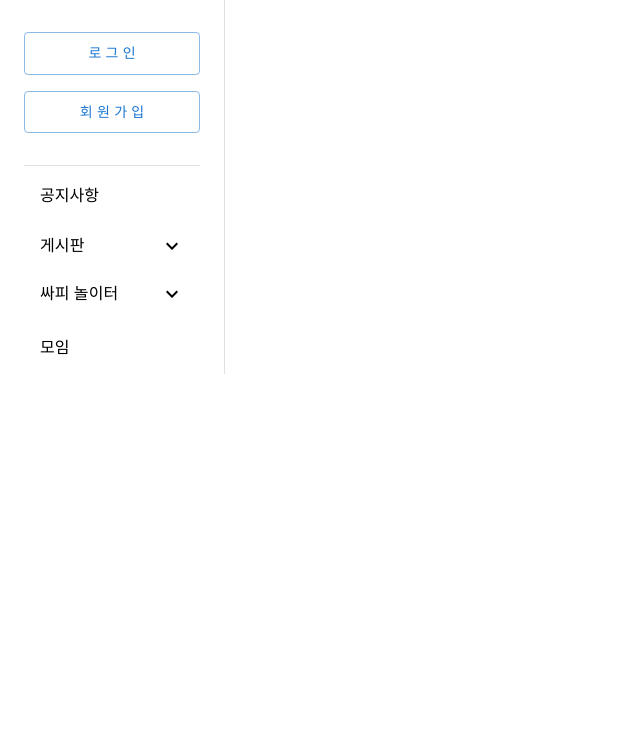
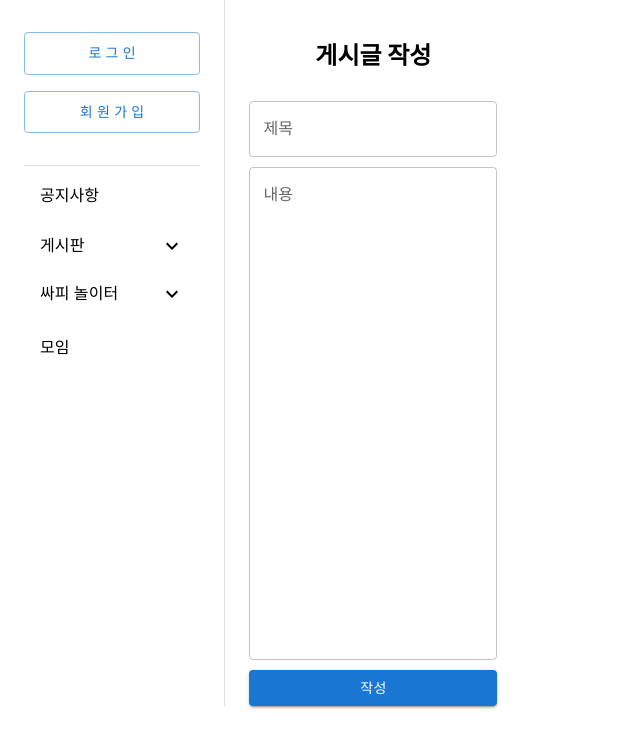
Before and after one commit to Eonyong/ssayeon, a React (Create React App) app in the folder frontend/: page /boards/notice/new in a window 1280 px wide. Shown: the top 748 px of the page, without its empty margins (0-640 px from the left). Built offline with nearby package versions, Linux system fonts and the light colour scheme.

Commit message:
:recycle: refactor: 컴포넌트 경로 수정

```diff
--- a/frontend/src/App.js
+++ b/frontend/src/App.js
@@ -8,7 +8,7 @@ import Signup from './components/main/accounts/Signup';
 import Login from './components/main/accounts/Login';
 import NoticeList from './components/main/boards/notice/NoticeList';
 import NoticeDetail from './components/main/boards/notice/NoticeDetail';
-import NewArticle from './components/main/boards/NewArticle';
+import NewNotice from './components/main/boards/notice/NewNotice';
 
 function App() {
   return (
@@ -23,7 +23,7 @@ function App() {
             <Routes>
               <Route path='accounts/singup' element={ <Signup /> } />
               <Route path='accounts/login' element={ <Login /> } />
-              <Route path='/boards/new' element={ <NewArticle /> } />
+              <Route path='/boards/notice/new' element={ <NewNotice /> } />
               <Route path='/boards/notice' element={ <NoticeList />}/>
               {/* id값으로 rerouting */}
               <Route path='/boards/notice/detail' element={<NoticeDetail />} />
--- a/frontend/src/components/main/boards/NewArticle.js
+++ b/frontend/src/components/main/boards/notice/NewNotice.js
@@ -1,8 +1,8 @@
 import axios from "axios";
 import React, { useState } from "react";
-import { FormControl, TextField, Container, Box, Button, Select, MenuItem } from "@mui/material";
+import { FormControl, TextField, Container, Box, Button } from "@mui/material";
 
-function NewArticle() {
+function NewNotice() {
   // 인증 관련
   let token = sessionStorage.getItem("token");
   const headers = {
@@ -41,8 +41,6 @@ function NewArticle() {
         {
           title: form.title,
           description: form.description,
-          board_id: form.board_id,
-          category_id: form.category_id
         },
         {
           headers: headers,
@@ -96,4 +94,4 @@ function NewArticle() {
   )
 }
 
-export default NewArticle;
+export default NewNotice;
--- a/frontend/src/components/main/boards/notice/NoticeList.js
+++ b/frontend/src/components/main/boards/notice/NoticeList.js
@@ -70,7 +70,7 @@ function NoticeList() {
             <Button
             variant="contained"
             style={{ display:"flex", alignItems: "right" }}
-            href='/boards/new'>작성
+            href='/boards/notice/new'>작성
             </Button>
           </Container>
           <Container style={{ marginTop: "15px" }}>
```
